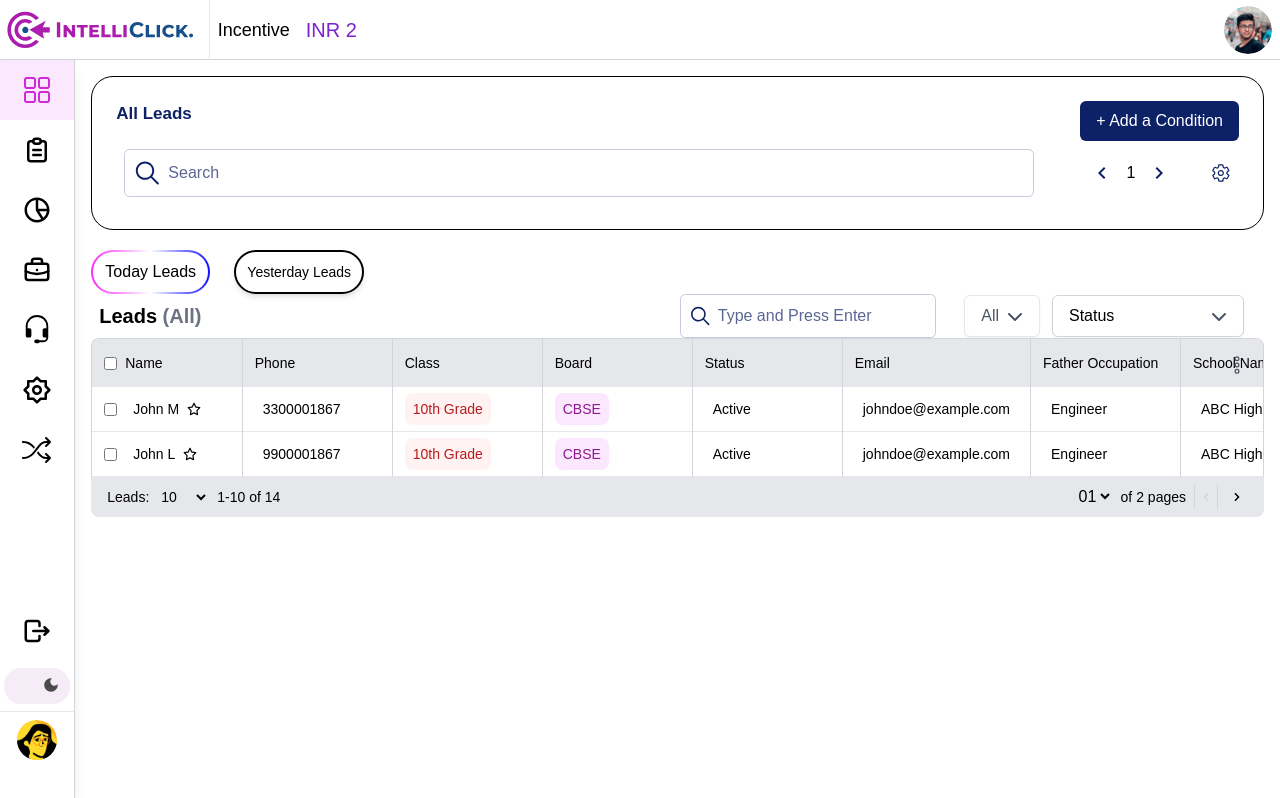
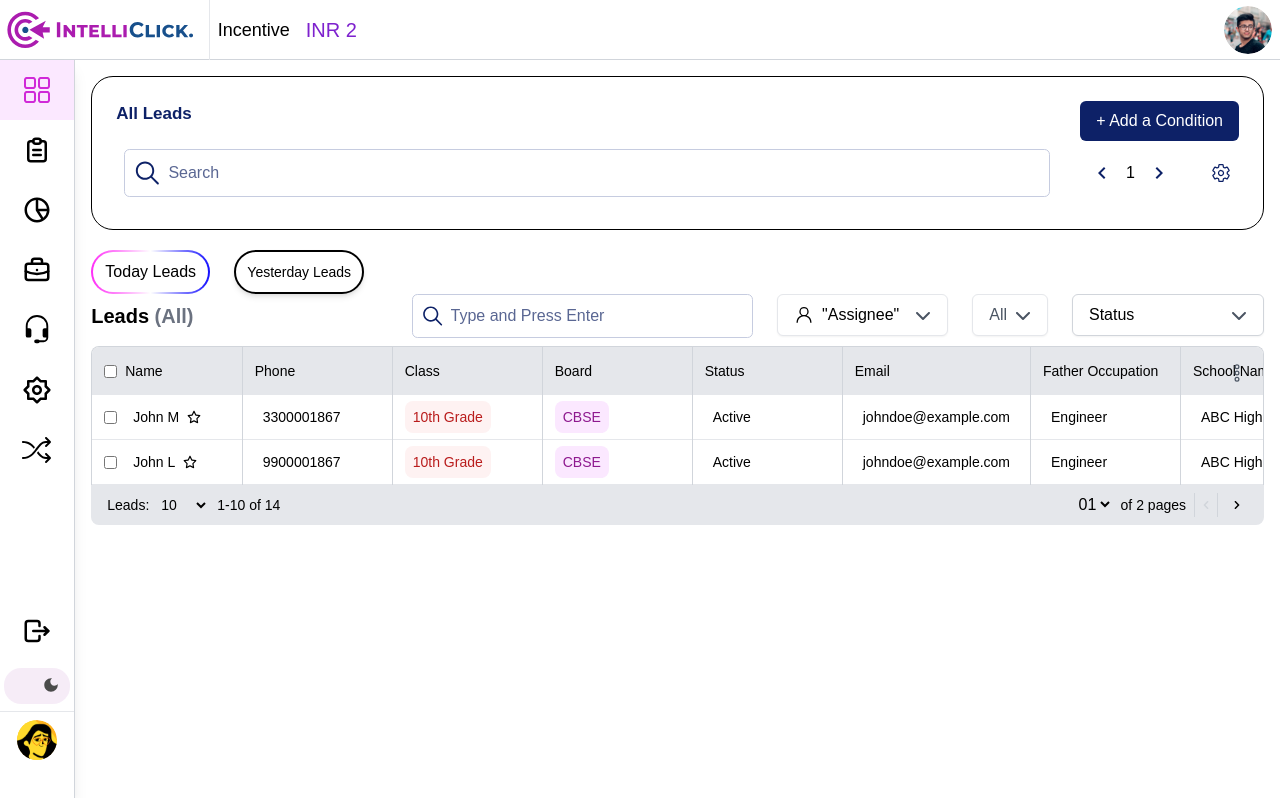
Before and after one commit to ashish2445/intelliclick-frontend-CRM, a Next.js app: page /dashboard/table in a window 1280 px wide. Built offline with nearby package versions, Linux system fonts and the light colour scheme.

Commit message:
added assignee dropdown

```diff
--- /dev/null
+++ b/src/components/Dropdown2.tsx
@@ -0,0 +1,140 @@
+// import { useState } from "react";
+// import { FaChevronDown } from "react-icons/fa6";
+
+// interface User {
+//   _id: string;
+//   name: string;
+//   email: string;
+//   depth: number;
+// }
+
+// interface DropdownProps {
+//   users: User[];
+// }
+
+// const CustomDropdown: React.FC<DropdownProps> = ({ users }) => {
+//   const [isOpen, setIsOpen] = useState(false);
+//   const [selectedUser, setSelectedUser] = useState<User | null>(null);
+
+//   return (
+//     <div className="relative w-64">
+//       <button
+//         onClick={() => setIsOpen(!isOpen)}
+//         className="w-full px-4 py-2 text-left bg-white border rounded-md shadow-sm focus:outline-none"
+//       >
+//         {selectedUser ? (
+//           <div className="h-full flex items-center">
+//             <div className="w-8 h-8 rounded-full bg-purple-200 flex items-center justify-center text-purple-800 font-medium">
+//               {selectedUser.name.split(" ").map((n) => n[0]).join("")}
+//             </div>
+//             <span className="ml-2 text-sm text-gray-800 text-[14px]">{selectedUser.name}</span>
+
+//           </div>
+//         ) : (
+//           <span className="flex gap-2 items-center">"Assignee"<FaChevronDown className="ml-2 text-gray-600" /></span>
+//         )}
+//       </button>
+
+//       {isOpen && (
+//         // <div className="absolute mt-2 w-full bg-white border rounded-md shadow-lg z-50">
+//         <div className="absolute mt-2 min-w-full w-max bg-white border rounded-md shadow-lg z-50">
+//           {users.map((user) => (
+//             <div
+//               key={user._id}
+//               className="flex items-center px-4 py-2 cursor-pointer hover:bg-gray-100"
+//               onClick={() => {
+//                 setSelectedUser(user);
+//                 setIsOpen(false);
+//               }}
+//             >
+//               <div className="w-8 h-8 rounded-full bg-purple-200 flex items-center justify-center text-purple-800 font-medium">
+//                 {user.name.split(" ").map((n) => n[0].toUpperCase()).join("")}
+//               </div>
+//               <span className="ml-2 text-sm text-gray-800 text-[14px]">{user.name}</span>
+//             </div>
+//           ))}
+//         </div>
+//       )}
+//     </div>
+//   );
+// };
+
+// export default CustomDropdown;
+
+import { useState, useRef, useEffect } from "react";
+import { FaChevronDown } from "react-icons/fa6";
+import { GoPerson } from "react-icons/go";
+
+interface User {
+  _id: string;
+  name: string;
+  email: string;
+  depth: number;
+}
+
+interface DropdownProps {
+  users: User[];
+}
+
+const CustomDropdown: React.FC<DropdownProps> = ({ users }) => {
+  const [isOpen, setIsOpen] = useState(false);
+  const [selectedUser, setSelectedUser] = useState<User | null>(null);
+  const dropdownRef = useRef<HTMLDivElement>(null);
+
+  // Handle click outside
+  useEffect(() => {
+    const handleClickOutside = (event: MouseEvent) => {
+      if (dropdownRef.current && !dropdownRef.current.contains(event.target as Node)) {
+        setIsOpen(false);
+      }
+    };
+
+    document.addEventListener("mousedown", handleClickOutside);
+    return () => {
+      document.removeEventListener("mousedown", handleClickOutside);
+    };
+  }, []);
+
+  return (
+    <div ref={dropdownRef} className="relative w-64">
+      <button
+        onClick={() => setIsOpen((prev) => !prev)}
+        className="w-full px-4 py-2 text-left bg-white border rounded-md shadow-sm focus:outline-none"
+      >
+        {selectedUser ? (
+          <div className="h-full flex items-center">
+            <div className="w-8 h-8 rounded-full bg-purple-200 flex items-center justify-center text-purple-800 font-medium">
+              {selectedUser.name.split(" ").map((n) => n[0]).join("")}
+            </div>
+            <span className="ml-2 text-sm text-gray-800 text-[14px]">{selectedUser.name}</span>
+          </div>
+        ) : (
+          <span className="flex gap-2 items-center"><GoPerson size={20} />
+"Assignee"<FaChevronDown className="ml-2 text-gray-600" /></span>
+        )}
+      </button>
+
+      {isOpen && (
+        <div className="absolute mt-2 min-w-full w-max bg-white border rounded-md shadow-lg z-50">
+          {users.map((user) => (
+            <div
+              key={user._id}
+              className="flex items-center px-4 py-2 cursor-pointer hover:bg-gray-100"
+              onClick={() => {
+                setSelectedUser(user);
+                setIsOpen(false);
+              }}
+            >
+              <div className="w-8 h-8 rounded-full bg-purple-200 flex items-center justify-center text-purple-800 font-medium">
+                {user.name.split(" ").map((n) => n[0].toUpperCase()).join("")}
+              </div>
+              <span className="ml-2 text-sm text-gray-800 text-[14px]">{user.name}</span>
+            </div>
+          ))}
+        </div>
+      )}
+    </div>
+  );
+};
+
+export default CustomDropdown;
--- a/src/components/SearchBox.tsx
+++ b/src/components/SearchBox.tsx
@@ -54,7 +54,7 @@ const SearchBox = <T,>({
   return (
     // <div className="flex items-center justify-center border-l border-r border-b border-gray-300 rounded-lg text-gray-500 h-16 width-[800px] text-base font-normal gap-2 text-center px-2">
     // <div className="flex items-center justify-center border-l border-r border-b border-[#C6CCE0] rounded-lg text-[#C6CCE0] h-10 w-full text-base font-normal gap-2 text-center p-4">
-    <div className={`flex flex-wrap  sm:flex-nowrap items-center w-full mr-4 gap-[5.42px] p-[7px] rounded-[5.42px] border-[0.68px] border-[#C6CCE0]`}>
+    <div className={`flex flex-wrap  sm:flex-nowrap items-center w-full gap-[5.42px] p-[7px] rounded-[5.42px] border-[0.68px] border-[#C6CCE0]`}>
       <IoIosSearch size={iconSize} color={iconColor} />
       <input
         type="text"
--- a/src/containers/filtersContainer.tsx
+++ b/src/containers/filtersContainer.tsx
@@ -11,6 +11,28 @@ import { TIME_RANGE } from "@/utils/constants/timeRanges";
 import { FaPlus } from "react-icons/fa6";
 import Modal from "@/components/Modal";
 import CreateForm from "@/components/Form";
+import CustomDropdown from "@/components/Dropdown2";
+
+const assignee = [
+        {
+            "_id": "67cb17f097eb04cf8489c914",
+            "name": "admin@gmail.com",
+            "email": "admin@gmail.com",
+            "depth": 0
+        },
+        {
+            "_id": "67cb19be97eb04cf8489c92e",
+            "name": "manager@gmail.com",
+            "email": "manager@gmail.com",
+            "depth": 0
+        },
+        {
+            "_id": "67cb19dd97eb04cf8489c931",
+            "name": "caller@gmail.com",
+            "email": "caller@gmail.com",
+            "depth": 1
+        }
+    ]
 
 interface TableFiltersProps {
   filterState:FilterState
@@ -25,23 +47,27 @@ const TableFilters:React.FC<TableFiltersProps> = ({filterState,setFilter,setQuer
   const [modalOpen, setModalOpen] = useState(false);
 
   return (
-    <div className="flex items-center justify-between px-2 dark:invert">
+    <div className="flex items-center justify-between dark:invert mb-2">
       <h2 className="font-semibold text-[20px] font-[300]">
         Leads <span className="text-gray-500">(All)</span>
       </h2>
-      <div className="flex items-center space-x-3">
+      <div className="flex items-center">
+        <div className="flex space-x-6">
           <SearchBox placeholder="Type and Press Enter" setFilter={setQuery} iconSize={28}
               iconColor="#0D2167"
               height="10px"
               width="400px"
           />
+          <CustomDropdown users={assignee} />
           <DateFilter options={[...TIME_RANGE]} setDate={setQuery} />
+
         <MultiSelectDropdown options={[...DATA_STATUS]} selectedOptions={filterState.status} onSelect={(values: string[]) => {
           setFilter(prev => ({
             ...prev,
             status: values,
           }));
         }} />
+      </div>
        {/* <button className="px-4 py-2 border border-[1px] border-black rounded-[20px]" style={{  border: "1px solid #d6d2d2", borderRadius: "8px", height: "40px",width:"280px", fontSize: "14px", fontWeight: "400", gap: "8px" }}
 >
          + Create leads
```
Lines whose indentation alone changed are shown as unchanged.
